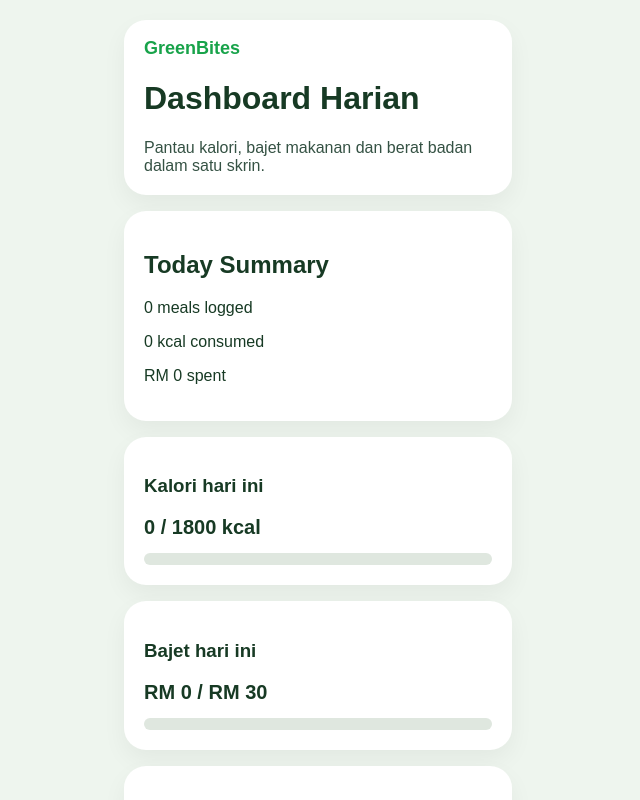
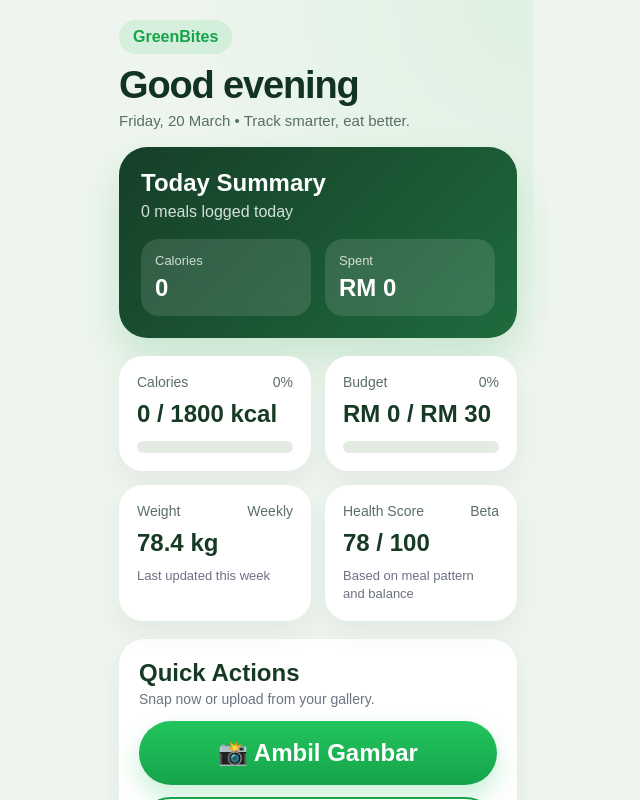
Before and after one commit to armanot/greenbites-pwa, a React (Vite) app: page / in a window 1280 px wide. Shown: the top 800 px of the page, without its empty margins (322-962 px from the left). Built offline with nearby package versions, Linux system fonts and the light colour scheme.

Commit message:
Improve Home pro

```diff
--- a/src/pages/Home.jsx
+++ b/src/pages/Home.jsx
@@ -18,9 +18,15 @@ export default function Home() {
       const storedBudget = Number(
         localStorage.getItem('greenbites_today_budget') || 0
       )
-      const storedMeals = JSON.parse(
+
+      let storedMeals = []
+      try {
+        storedMeals = JSON.parse(
           localStorage.getItem('greenbites_recent_meals') || '[]'
         )
+      } catch {
+        storedMeals = []
+      }
 
       setCalories(storedCalories)
       setBudget(storedBudget)
@@ -60,27 +66,50 @@ export default function Home() {
   const caloriePercent = Math.min((calories / 1800) * 100, 100)
   const budgetPercent = Math.min((budget / 30) * 100, 100)
 
+  const today = new Date().toLocaleDateString('en-MY', {
+    weekday: 'long',
+    day: 'numeric',
+    month: 'long',
+  })
+
   return (
-    <div className="page">
-      <div className="card hero-card">
-        <div className="brand">GreenBites</div>
-        <h1>Dashboard Harian</h1>
-        <p className="hero-text">
-          Pantau kalori, bajet makanan dan berat badan dalam satu skrin.
+    <div className="page page-pro">
+      <div className="topbar">
+        <div>
+          <div className="brand-pill">GreenBites</div>
+          <h1 className="dashboard-title">Good evening</h1>
+          <p className="dashboard-subtitle">{today} • Track smarter, eat better.</p>
+        </div>
+      </div>
+
+      <div className="hero-summary">
+        <div className="hero-summary-left">
+          <h2>Today Summary</h2>
+          <p className="hero-summary-text">
+            {recentMeals.length} meals logged today
           </p>
         </div>
 
-      <div className="card summary-card">
-        <h2>Today Summary</h2>
-        <p>{recentMeals.length} meals logged</p>
-        <p>{calories} kcal consumed</p>
-        <p>RM {budget} spent</p>
+        <div className="hero-summary-stats">
+          <div className="hero-stat">
+            <span className="hero-stat-label">Calories</span>
+            <strong>{calories}</strong>
+          </div>
+          <div className="hero-stat">
+            <span className="hero-stat-label">Spent</span>
+            <strong>RM {budget}</strong>
+          </div>
+        </div>
       </div>
 
-      <div className="card">
-        <h3>Kalori hari ini</h3>
-        <div className="value">{calories} / 1800 kcal</div>
-        <div className="progress-track">
+      <div className="metrics-grid">
+        <div className="metric-card">
+          <div className="metric-header">
+            <span>Calories</span>
+            <span>{Math.round(caloriePercent)}%</span>
+          </div>
+          <div className="metric-value">{calories} / 1800 kcal</div>
+          <div className="progress-track modern">
             <div
               className="progress-fill green-fill"
               style={{ width: `${caloriePercent}%` }}
@@ -88,10 +117,13 @@ export default function Home() {
           </div>
         </div>
 
-      <div className="card">
-        <h3>Bajet hari ini</h3>
-        <div className="value">RM {budget} / RM 30</div>
-        <div className="progress-track">
+        <div className="metric-card">
+          <div className="metric-header">
+            <span>Budget</span>
+            <span>{Math.round(budgetPercent)}%</span>
+          </div>
+          <div className="metric-value">RM {budget} / RM 30</div>
+          <div className="progress-track modern">
             <div
               className="progress-fill orange-fill"
               style={{ width: `${budgetPercent}%` }}
@@ -99,19 +131,31 @@ export default function Home() {
           </div>
         </div>
 
-      <div className="card">
-        <h3>Berat semasa</h3>
-        <div className="value">78.4 kg</div>
-        <div className="muted-text">Kemaskini mingguan</div>
+        <div className="metric-card">
+          <div className="metric-header">
+            <span>Weight</span>
+            <span>Weekly</span>
+          </div>
+          <div className="metric-value">78.4 kg</div>
+          <div className="metric-note">Last updated this week</div>
         </div>
 
-      <div className="card focus-card">
-        <h2>Fokus malam ini</h2>
-        <p>
-          Ambil gambar makanan terus, atau upload gambar yang telah disimpan
-          dalam telefon. GreenBites akan tunjukkan anggaran kalori, kos dan
-          cadangan ringkas sebelum makan.
-        </p>
+        <div className="metric-card">
+          <div className="metric-header">
+            <span>Health Score</span>
+            <span>Beta</span>
+          </div>
+          <div className="metric-value">78 / 100</div>
+          <div className="metric-note">Based on meal pattern and balance</div>
+        </div>
+      </div>
+
+      <div className="card section-card">
+        <div className="section-head">
+          <div>
+            <h2>Quick Actions</h2>
+            <p>Snap now or upload from your gallery.</p>
+          </div>
         </div>
 
         <div className="action-column">
@@ -122,6 +166,7 @@ export default function Home() {
           <button className="secondary-full-button" onClick={handleOpenGallery}>
             🖼️ Upload dari Galeri
           </button>
+        </div>
       </div>
 
       <input
@@ -142,18 +187,25 @@ export default function Home() {
       />
 
       {recentMeals.length === 0 && (
-        <div className="card">
+        <div className="card empty-state-card">
+          <div className="empty-icon">🍽️</div>
           <h3>No meals yet</h3>
-          <p>Start by snapping your first meal 🍽️</p>
+          <p>Start by snapping your first meal and build today’s summary.</p>
         </div>
       )}
 
       {recentMeals.length > 0 && (
-        <div className="card">
+        <div className="card section-card">
+          <div className="section-head">
+            <div>
               <h2>Recent Meals</h2>
+              <p>Your latest logged meals</p>
+            </div>
+          </div>
 
+          <div className="recent-list">
             {recentMeals.map((meal, index) => (
-            <div key={index} className="meal-item">
+              <div key={index} className="meal-item pro-meal-item">
                 <img
                   src={meal.image_url}
                   alt={meal.meal_name}
@@ -166,8 +218,13 @@ export default function Home() {
                     {meal.calories} kcal • RM {meal.cost}
                   </div>
                 </div>
+
+                <div className="meal-badge">
+                  {meal.impact || 'Tracked'}
+                </div>
               </div>
             ))}
+          </div>
         </div>
       )}
     </div>
--- a/src/styles.css
+++ b/src/styles.css
@@ -315,3 +315,185 @@ body {
   font-weight: 600;
   box-shadow: 0 10px 20px rgba(0,0,0,0.2);
 }
+
+.page-pro {
+  max-width: 430px;
+  margin: 0 auto;
+  padding: 20px 16px 110px;
+  background:
+    radial-gradient(circle at top right, rgba(34, 197, 94, 0.08), transparent 28%),
+    #eef5ee;
+}
+
+.topbar {
+  margin-bottom: 18px;
+}
+
+.brand-pill {
+  display: inline-block;
+  padding: 8px 14px;
+  border-radius: 999px;
+  background: rgba(34, 197, 94, 0.12);
+  color: #16a34a;
+  font-weight: 700;
+  margin-bottom: 12px;
+}
+
+.dashboard-title {
+  margin: 0 0 6px;
+  font-size: 38px;
+  line-height: 1.05;
+  letter-spacing: -0.03em;
+  color: #133322;
+}
+
+.dashboard-subtitle {
+  margin: 0;
+  color: #557061;
+  font-size: 15px;
+}
+
+.hero-summary {
+  background: linear-gradient(135deg, #163f28, #1f6a3d);
+  color: white;
+  border-radius: 28px;
+  padding: 22px;
+  margin-bottom: 18px;
+  box-shadow: 0 20px 40px rgba(22, 163, 74, 0.18);
+}
+
+.hero-summary h2 {
+  margin: 0 0 6px;
+  font-size: 24px;
+}
+
+.hero-summary-text {
+  margin: 0;
+  color: rgba(255, 255, 255, 0.82);
+}
+
+.hero-summary-stats {
+  display: flex;
+  gap: 14px;
+  margin-top: 18px;
+}
+
+.hero-stat {
+  flex: 1;
+  background: rgba(255, 255, 255, 0.12);
+  padding: 14px;
+  border-radius: 18px;
+  backdrop-filter: blur(8px);
+}
+
+.hero-stat-label {
+  display: block;
+  font-size: 13px;
+  color: rgba(255, 255, 255, 0.78);
+  margin-bottom: 6px;
+}
+
+.hero-stat strong {
+  font-size: 24px;
+}
+
+.metrics-grid {
+  display: grid;
+  grid-template-columns: 1fr 1fr;
+  gap: 14px;
+  margin-bottom: 18px;
+}
+
+.metric-card {
+  background: white;
+  border-radius: 24px;
+  padding: 18px;
+  box-shadow: 0 12px 28px rgba(0, 0, 0, 0.05);
+}
+
+.metric-header {
+  display: flex;
+  justify-content: space-between;
+  align-items: center;
+  color: #5b6f63;
+  font-size: 14px;
+  margin-bottom: 10px;
+}
+
+.metric-value {
+  font-size: 24px;
+  font-weight: 800;
+  line-height: 1.15;
+  color: #173a24;
+}
+
+.metric-note {
+  margin-top: 10px;
+  font-size: 13px;
+  color: #6b7280;
+  line-height: 1.4;
+}
+
+.progress-track.modern {
+  height: 12px;
+  margin-top: 14px;
+  background: #e3ebe3;
+}
+
+.section-card {
+  border-radius: 26px;
+}
+
+.section-head {
+  display: flex;
+  justify-content: space-between;
+  align-items: center;
+  margin-bottom: 14px;
+}
+
+.section-head h2 {
+  margin: 0 0 4px;
+}
+
+.section-head p {
+  margin: 0;
+  color: #6b7280;
+  font-size: 14px;
+}
+
+.empty-state-card {
+  text-align: center;
+  padding: 28px 22px;
+}
+
+.empty-icon {
+  font-size: 42px;
+  margin-bottom: 10px;
+}
+
+.recent-list {
+  display: flex;
+  flex-direction: column;
+  gap: 12px;
+}
+
+.pro-meal-item {
+  align-items: center;
+  padding: 10px 0;
+  border-bottom: 1px solid #eef2ef;
+}
+
+.pro-meal-item:last-child {
+  border-bottom: none;
+  padding-bottom: 0;
+}
+
+.meal-badge {
+  font-size: 12px;
+  font-weight: 700;
+  color: #16a34a;
+  background: rgba(34, 197, 94, 0.12);
+  padding: 8px 10px;
+  border-radius: 999px;
+  white-space: nowrap;
+}
```
Lines whose indentation alone changed are shown as unchanged.
